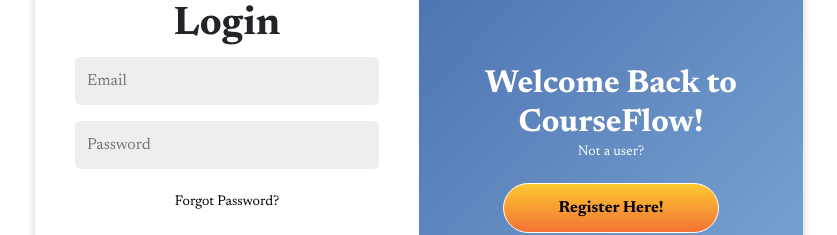
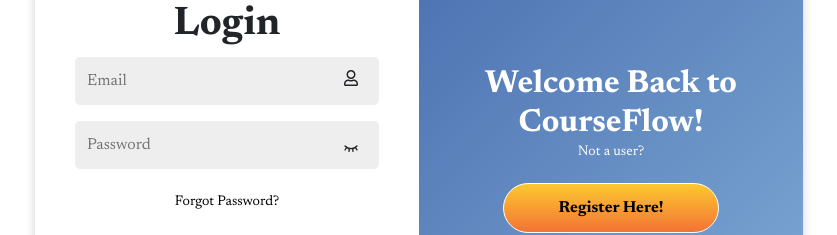
Before and after one commit to datasheng/csc336-teamproject-repo-biggerdata, a React (Create React App) app in the folder client/: page / in a window 1280 px wide. Shown: the part 209-444 px from the top of the page, without its empty margins (221-1058 px from the left). Built offline with nearby package versions, Linux system fonts and the light colour scheme.

Commit message:
Update Login.js // Added icons and Password visibility Toggle

```diff
--- a/client/src/Components/Login/Login.js
+++ b/client/src/Components/Login/Login.js
@@ -1,4 +1,6 @@
 import React, { useState } from "react";
+import { TbEyeClosed, TbEye } from "react-icons/tb";
+import { FaRegUser } from "react-icons/fa";
 import "./Login.css";
 
 const Login = () => {
@@ -9,6 +11,12 @@
   const [password, setPassword] = useState('')
   const [confirmPassword, setConfirmPassword] = useState('');
   const [message, setMessage] = useState('');
+
+  const [showPassword, setShowPassword] = useState(false);
+
+  const pwdToggle = () => {
+    setShowPassword(!showPassword);
+  }
 
   const handleToggle = () => {
     setIsRightActive(!isRightActive);
@@ -82,8 +90,14 @@
           <form onSubmit={handleLogin}>
             <h1>Login</h1>
             <input type="email" placeholder="Email" value={email} onChange={(e) => setEmail(e.target.value)} required />
-            <input type="password" placeholder="Password" value={password} onChange={(e) => setPassword(e.target.value)} required />
-            <a href="/resetpassword">Forgot Password?</a>
+	    <FaRegUser className="user-icon"/>
+
+            <input type={showPassword ? "text" : "password"} placeholder="Password" value={password} onChange={(e) => setPassword(e.target.value)} required />
+            <div className="pwd-icon" onClick={pwdToggle}>
+              {showPassword ? <TbEye /> : <TbEyeClosed />}
+            </div>
+
+	    <a href="/resetpassword">Forgot Password?</a>
             <button type="submit">Log in</button>
           </form>
         </div>
```
